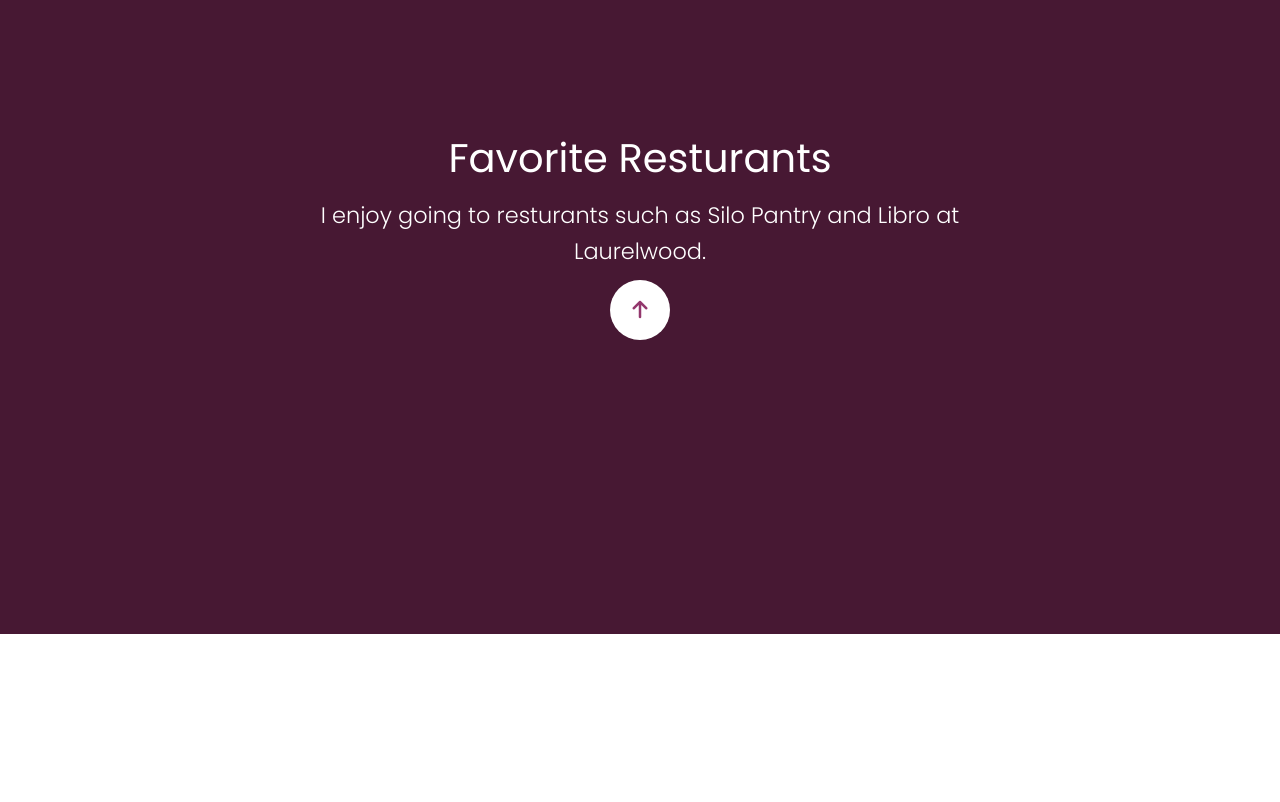
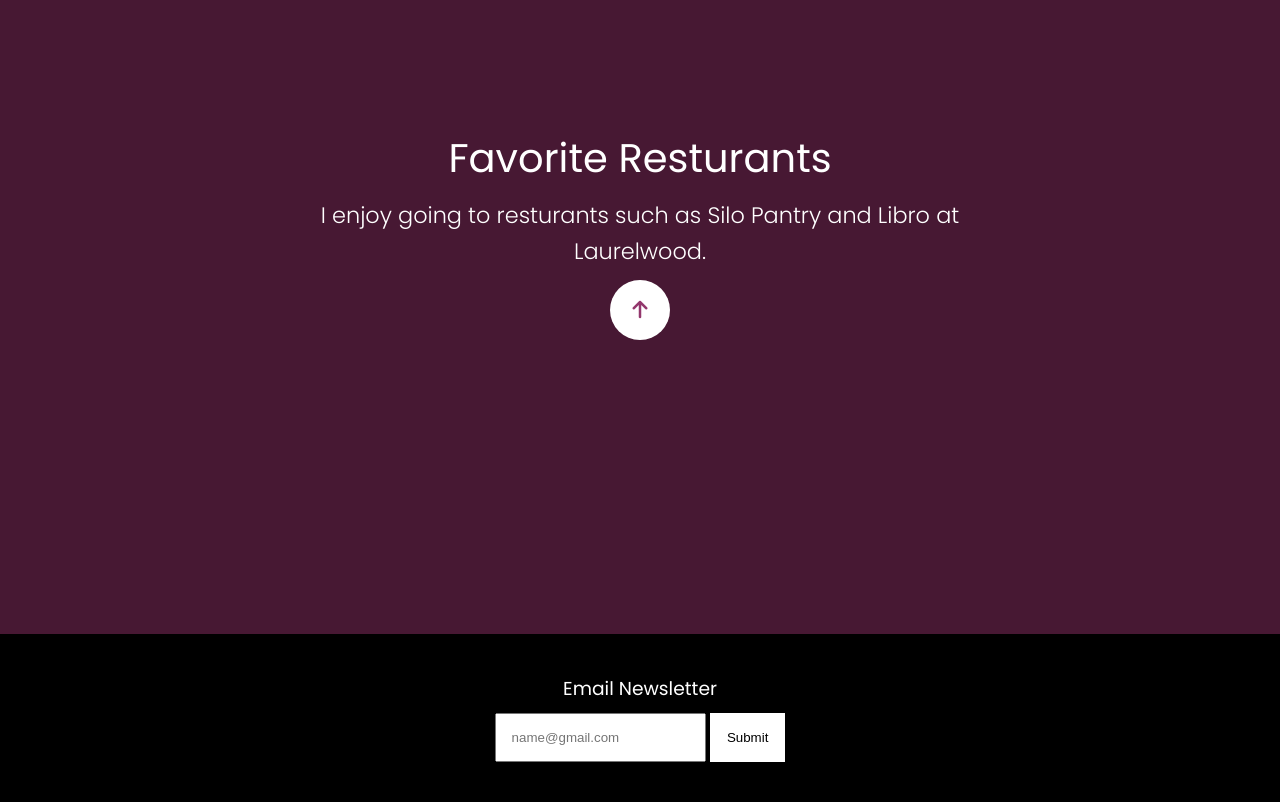
Before and after one commit to feliciamade/about-me, a plain HTML site: page index.html in a window 1280 px wide. Shown: the part 1766-2568 px from the top of the page. Before the commit the page ends 2400 px from the top, so only its background shows below. Drawn offline with Linux system fonts and the light colour scheme.

Commit message:
Added an email newsletter

```diff
--- a/index.html
+++ b/index.html
@@ -3,11 +3,17 @@
 <head>
     <meta charset="UTF-8">
     <meta name="viewport" content="width=device-width, initial-scale=1.0">
+
+
+    <!-- Style Sheet-->
     <link rel="stylesheet" href="styles.css">
+
+    <!-- Fonts -->
     <link rel="preconnect" href="https://fonts.googleapis.com">
     <link rel="preconnect" href="https://fonts.gstatic.com" crossorigin>
     <link href="https://fonts.googleapis.com/css2?family=Nunito:ital,wght@0,200..1000;1,200..1000&family=Poppins:ital,wght@0,100;0,200;0,300;0,400;0,500;0,600;0,700;0,800;0,900;1,100;1,200;1,300;1,400;1,500;1,600;1,700;1,800;1,900&display=swap" rel="stylesheet">
 
+    <!-- Icons-->
     <link href="https://cdnjs.cloudflare.com/ajax/libs/font-awesome/6.0.0-beta3/css/all.min.css" rel="stylesheet">
 
     <title>About Me</title>
@@ -90,5 +96,16 @@
 
     </main>
 
+    <footer>
+
+        <h3>Email Newsletter</h3>
+        <form>
+                <input type="email" id="email" name="name" placeholder="name@gmail.com">
+                <input type="submit" id="submit" name="submit">
+
+
+        </form>
+    </footer>
+
 </body>
 </html>
--- a/styles.css
+++ b/styles.css
@@ -175,3 +175,34 @@
     gap:15px;
     color:rgb(255, 96, 189);
 }
+
+
+
+
+footer {
+    background-color: black;
+    display:flex;
+    flex-direction: column;
+    padding:40px;
+    align-items: center;
+    justify-content: center;
+    color:white;
+}
+
+input {
+    padding:15px;
+}
+
+label {
+    color:white;
+}
+
+#submit {
+    border:none;
+    background-color:white;
+    padding:17px;
+}
+
+footer h3 {
+    margin-bottom: 10px;
+}
```
